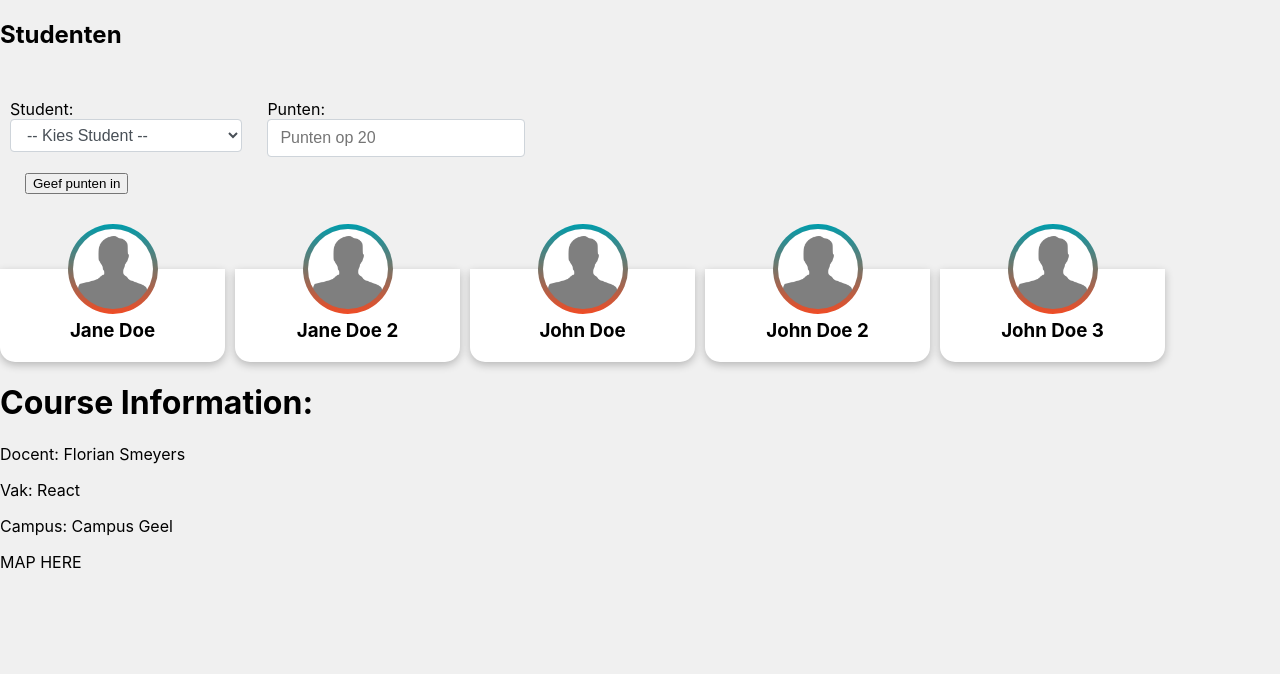
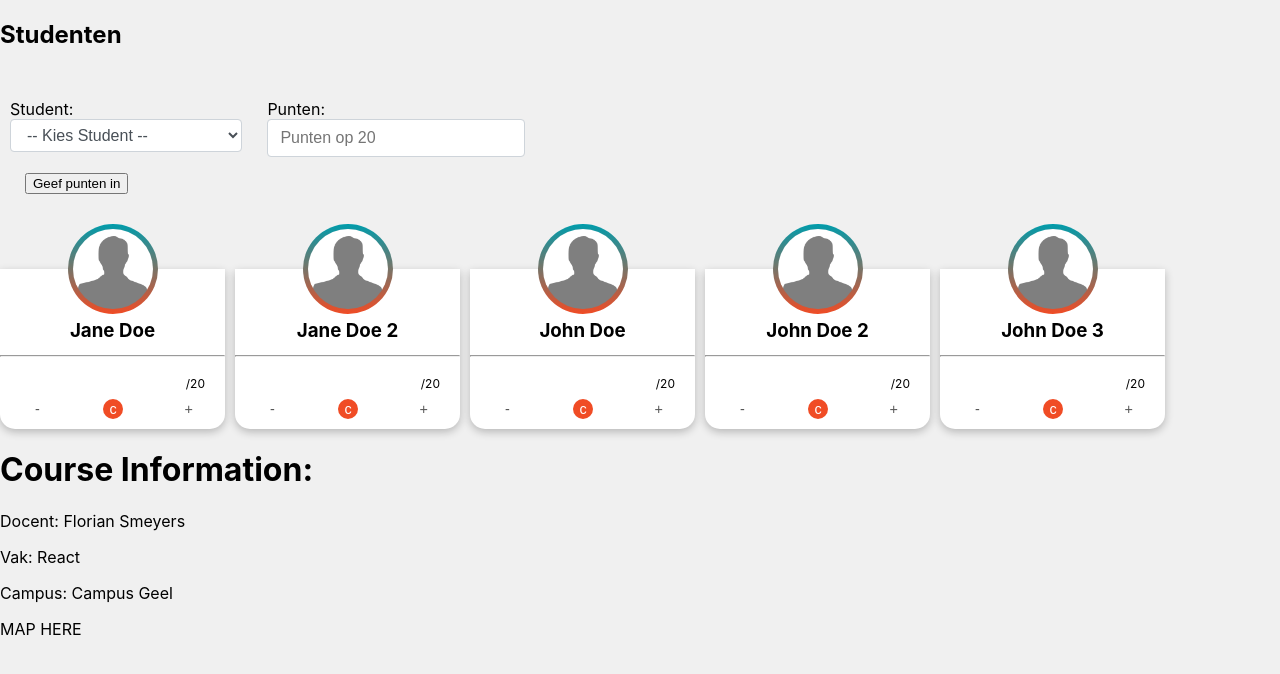
Before and after one commit to KevinVandeputte-TM/react_opdracht1, a React (Create React App) app: page / in a window 1280 px wide. Shown: the top 674 px of the page. Built offline with nearby package versions, Linux system fonts and the light colour scheme.

Commit message:
student grades

```diff
--- a/src/components/Student.css
+++ b/src/components/Student.css
@@ -21,7 +21,7 @@
     border-radius: 0 0 15px 15px;
     box-shadow: rgba(0, 0, 0, 0.24) 0px 3px 8px;
     width: 225px;
-    padding-bottom: 15px;
+    padding-bottom: 10px;
     background-color: white;
     margin-right: 10px;
 }
@@ -30,13 +30,31 @@
     width: 80px;
     height: 80px;
     border-radius: 50%;
-    background-image: linear-gradient(60deg, #2AAA8A, #4169E1);
     padding: 5px;
     margin-top: -45px;
 }
 
 .card h3{
     margin: 5px 0;
+}
+
+.point-area{
+    width: auto;
+    margin:  0px;
+    font-size: 12px;
+    text-align: right;
+    padding-right: 20px;
+}
+
+.grades{
+    font-size: 24px;
+    font-weight: bold;
+}
+
+.control-area{
+    display: flex;
+    justify-content: space-around !important;
+    margin-top: 5px;
 }
 
 .block-title{
@@ -79,3 +97,45 @@
 .btn{
     display: block;
 }
+
+.ctrl-btn{
+
+    display: inline-block;
+    cursor: pointer;
+    font-weight: 400;
+    width: 20px;
+    height: 20px;
+    font-size: 0.9rem;
+    border-radius: 50%;
+    background-color: white;
+    border-color: #575757;
+    border: 1px solid transparent;
+    color: #575757;
+
+}
+
+.ctrl-btn-clear{
+
+    display: inline-block;
+    cursor: pointer;
+    font-weight: 400;
+    font-size: 0.9rem;
+    width: 20px;
+    height: 20px;
+    border-radius: 50%;
+    background-color: #f04c25;
+    border-color: #f04c25;
+    border: 1px solid transparent;
+    color: white;
+}
+
+.ctrl-btn:hover{
+    background-color: #575757;
+    border-color: #575757;
+    color:whitesmoke;
+}
+
+.ctrl-btn-clear:hover{
+    background-color:  #009cab;
+    border-color:  #009cab;
+}
--- a/src/components/Students.js
+++ b/src/components/Students.js
@@ -1,4 +1,4 @@
-import React, { Component } from 'react';
+import React, { Children, Component } from 'react';
 import StudentForm from './StudentForm'
 import './Student.css'
 
@@ -9,6 +9,8 @@ const StudentOverview = (props) => {
             {props.list.map((student) =>(
                 <StudentCard student= {student}
                         key={student.id}
+                        onAdjustGrade={props.onAdjustGrade}
+                        onClearGrade={props.onClearGrade}
                 />
             ))}
         </div>
@@ -17,10 +19,20 @@ const StudentOverview = (props) => {
 
 const StudentCard = (props) => {
     return (
-
         <div className='card'>
             <img style={{backgroundImage:`linear-gradient(${props.student.color1},${props.student.color2})`}} src={props.student.thumb}/>
-            <h3><span>{props.student.name}</span><span>{props.student.grade}</span></h3>
+            <h3>{props.student.name}</h3>
+            <div style={{width: '100%'}}>
+                <hr />
+                <div className='point-area'>
+                    <span className='grades'>{props.student.grade}</span>/20
+                </div>
+                <div className='control-area'>
+                    <button className="ctrl-btn" onClick={() => props.onAdjustGrade(props.student.id, '-')}>-</button>
+                    <button className='ctrl-btn-clear' onClick={() => props.onClearGrade(props.student.id)}>c</button>
+                    <button className='ctrl-btn' onClick={() => props.onAdjustGrade(props.student.id, '+')}>+</button>
+                </div>
+            </div>
         </div>
 
     );
@@ -42,23 +54,17 @@ class Students extends Component
         }
 
         this.adjustScoreStudent = this.adjustScoreStudent.bind(this)
+        this.handleAdjustGrade = this.handleAdjustGrade.bind(this)
+        this.handleClearGrade = this.handleClearGrade.bind(this)
     }
 
     adjustScoreStudent(id, score){
 
         const selectedstudent = this.state.students.filter((student) => student.id === parseInt(id))
+
         const grade = score * 5;
-
-        if (score >= 10) {
-            selectedstudent[0].color1 = "#009cab"
-            selectedstudent[0].color2 = "#009cab"
-        } else{
-            selectedstudent[0].color1 = "#f04c25"
-            selectedstudent[0].color2 = "#f04c25"
-        }
-
-        selectedstudent[0].grade = grade
-        console.log('SELECTED STUDENT:', id, selectedstudent);
+        selectedstudent[0].color1 = "#009cab, "+grade+'% ';
+        selectedstudent[0].grade = score
 
         this.setState((currentState) => {
             return{
@@ -66,9 +72,52 @@ class Students extends Component
                         .concat(selectedstudent)
             }
         });
+    }
+
+    handleAdjustGrade(id, operator){
+
+        const selectedstudent = this.state.students.filter((student) => student.id === parseInt(id))
+
+        var currentGrade = selectedstudent[0].grade
+        if (currentGrade === ''){
+            var currentGrade = 0
+        } else {
+            currentGrade = parseFloat(currentGrade)
+        }
+
+        if(operator === '+'){
+            var score = currentGrade + 0.1
+        } else {
+            var score = currentGrade - 0.1
+        }
+
+        if (score > 20) {
+            score = 20
+        } else if( score < 0){
+            score = 0
+        }
+
+        // ROUND SCORE
+        score = Math.round((score + Number.EPSILON) *100)/100;
+
+        //Adjust state
+        this.adjustScoreStudent(id, score)
+    }
+
+    handleClearGrade(id){
+        const selectedstudent = this.state.students.filter((student) => student.id === parseInt(id))
+        selectedstudent[0].color1 = "#009cab";
+        selectedstudent[0].grade = ''
+
+        this.setState((currentState) => {
+            return{
+                students: currentState.students.filter((student) => student.id !== parseInt(id))
+                        .concat(selectedstudent)
+            }
+        });
+    }
 
 
-    }
 
     render() {
         return (
@@ -82,6 +131,8 @@ class Students extends Component
                 <div>
                     <StudentOverview
                         list = {this.state.students.sort((a,b) => a.name > b.name ? 1 : -1)}
+                        onAdjustGrade={this.handleAdjustGrade}
+                        onClearGrade={this.handleClearGrade}
                     />
                 </div>
 
--- a/src/index.css
+++ b/src/index.css
@@ -8,6 +8,7 @@ body {
   display: flex;
   background-color: rgb(240,240,240);
   display: flex;
+
 }
 
 code {
```
